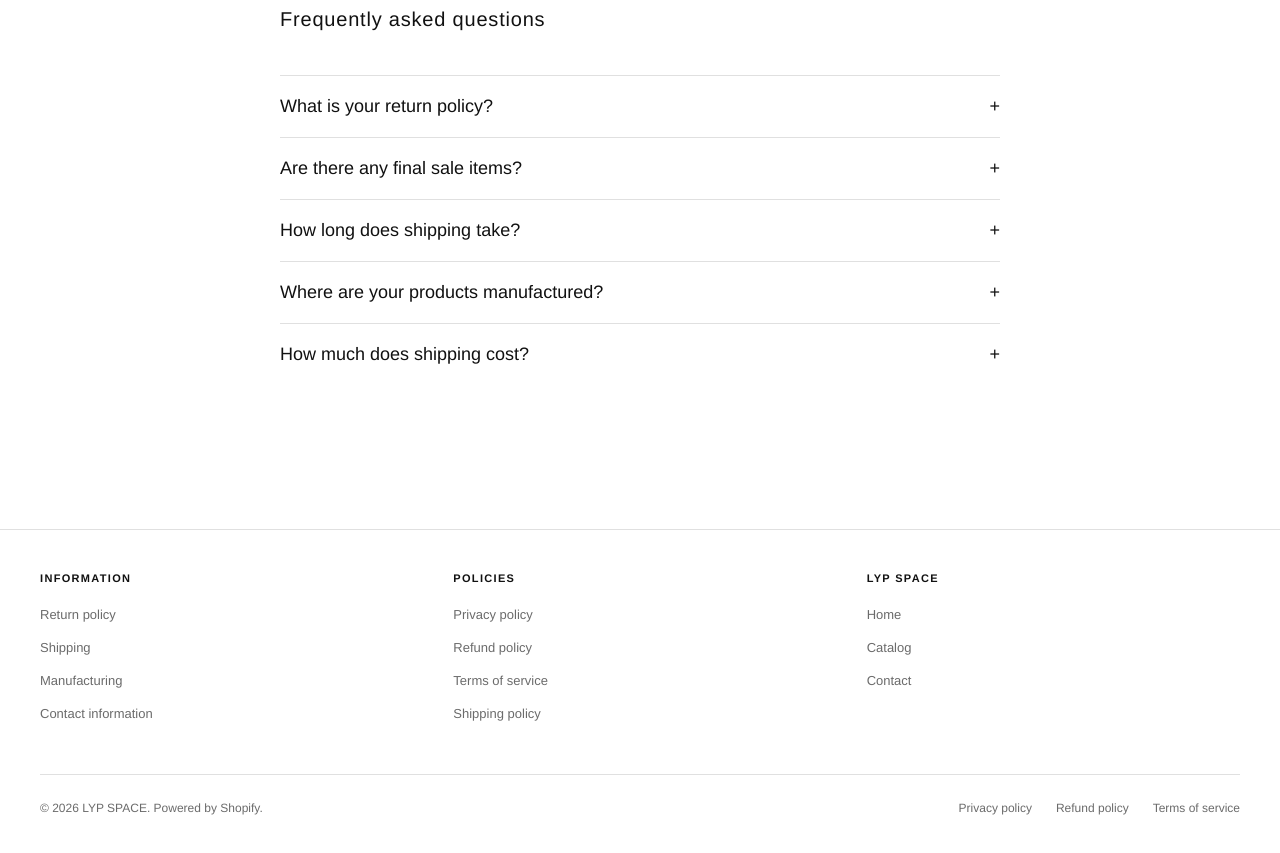
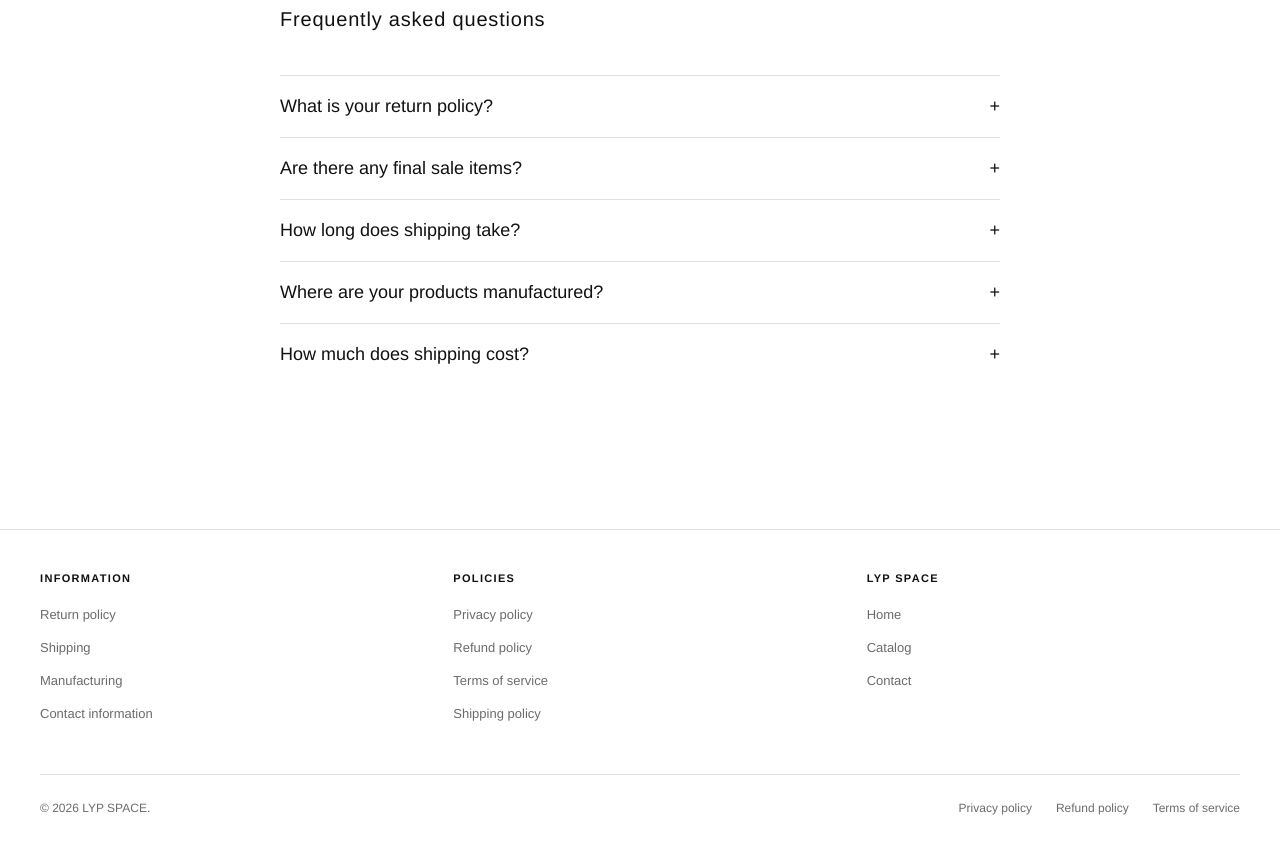
Before and after one commit to Ressesctclair/lypspace-homepage, a website: page index.html in a window 1280 px wide. Shown: the part 3183-4036 px from the top of the page. Drawn offline with Linux system fonts and the light colour scheme; no server answers.

Commit message:
remove powered by shopify from footer

```diff
--- a/index.html
+++ b/index.html
@@ -815,7 +815,7 @@
       </div>
     </div>
     <div class="footer-bottom">
-      <p>© 2026 LYP SPACE. Powered by Shopify.</p>
+      <p>© 2026 LYP SPACE.</p>
       <div class="footer-bottom-links">
         <a href="#">Privacy policy</a>
         <a href="#">Refund policy</a>
```
